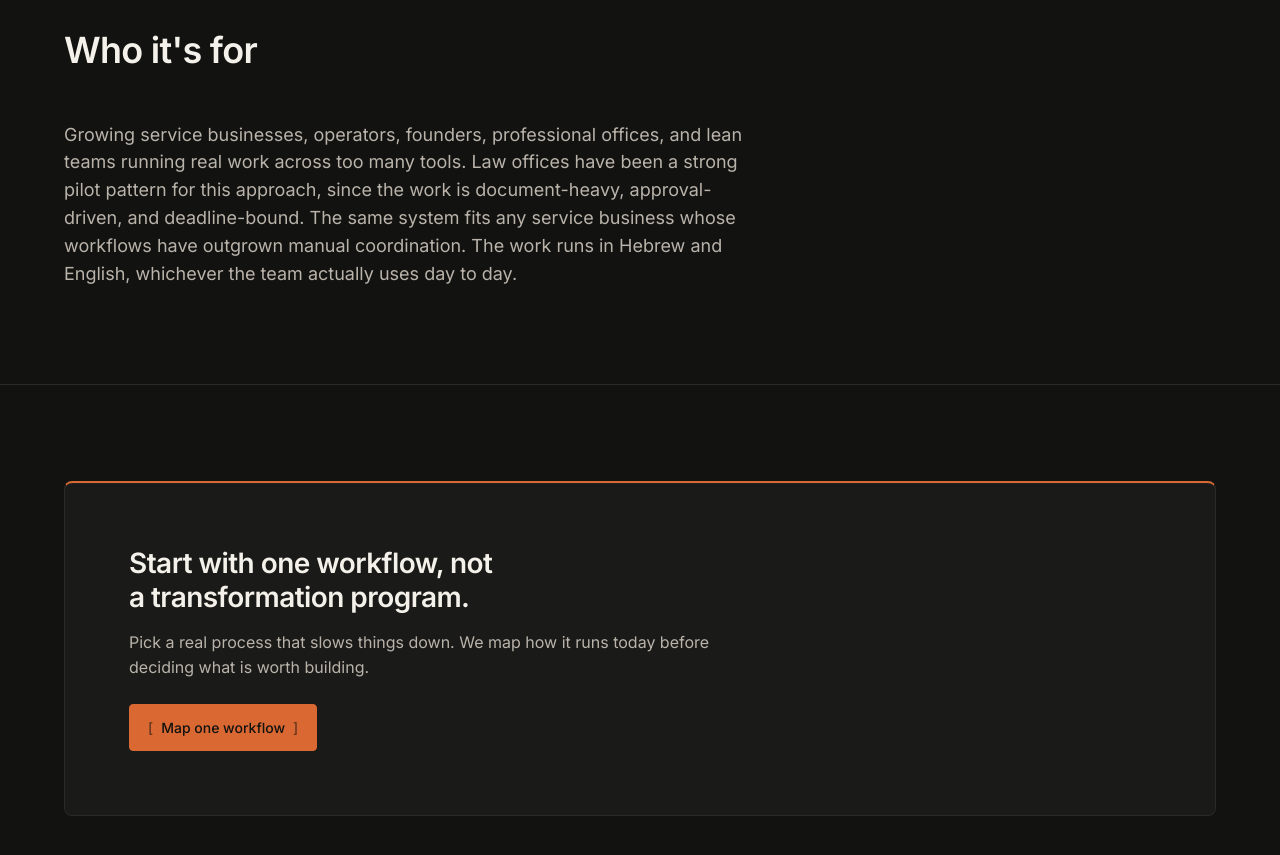
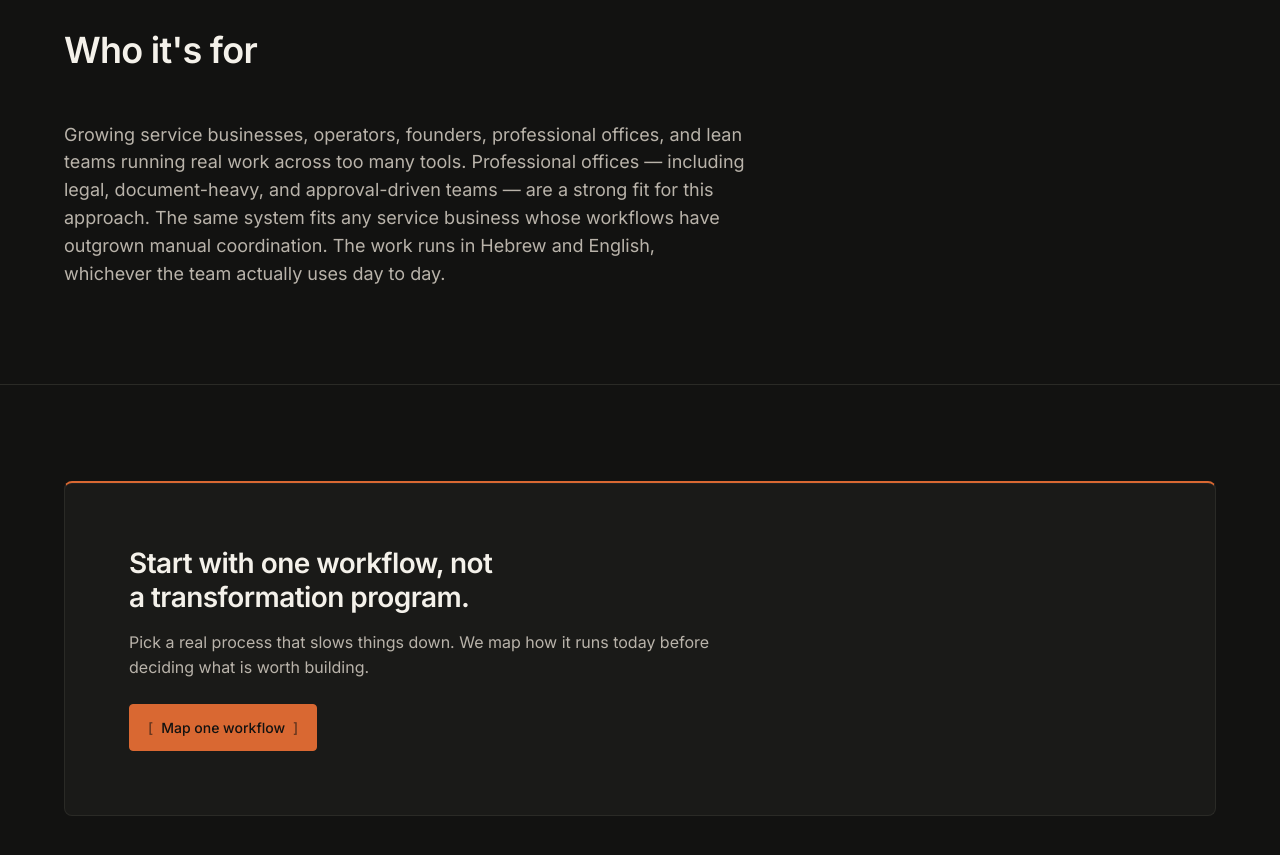
Before and after one commit to yairbederman/yair-studio-website, a Next.js app: page /about in a window 1280 px wide. Shown: the part 2340-3195 px from the top of the page. Built offline with nearby package versions, Linux system fonts and the light colour scheme.

Commit message:
refine: polish launch copy

```diff
--- a/src/app/(site)/about/page.tsx
+++ b/src/app/(site)/about/page.tsx
@@ -87,12 +87,12 @@ export default function AboutPage() {
       <OfferSection id="who" title="Who it's for">
         <p className="section-intro">
           Growing service businesses, operators, founders, professional offices,
-          and lean teams running real work across too many tools. Law offices
-          have been a strong pilot pattern for this approach, since the work is
-          document-heavy, approval-driven, and deadline-bound. The same system
-          fits any service business whose workflows have outgrown manual
-          coordination. The work runs in Hebrew and English, whichever the team
-          actually uses day to day.
+          and lean teams running real work across too many tools. Professional
+          offices — including legal, document-heavy, and approval-driven teams —
+          are a strong fit for this approach. The same system fits any service
+          business whose workflows have outgrown manual coordination. The work
+          runs in Hebrew and English, whichever the team actually uses day to
+          day.
         </p>
       </OfferSection>
 
--- a/src/app/(site)/offers/content-ad-operations/page.tsx
+++ b/src/app/(site)/offers/content-ad-operations/page.tsx
@@ -103,7 +103,7 @@ export default function ContentAdOperationsPage() {
   return (
     <main id="main">
       <OfferHero
-        eyebrow="Content & Ad Operations"
+        eyebrow="Content operations"
         title="Content & Ad Operations"
         lead="Turn ideas, assets, performance data, and approvals into repeatable campaigns. A system for content and ad operations — with approval before anything publishes."
       />
--- a/src/app/(site)/offers/dashboards-automation/page.tsx
+++ b/src/app/(site)/offers/dashboards-automation/page.tsx
@@ -103,7 +103,7 @@ export default function DashboardsAutomationPage() {
   return (
     <main id="main">
       <OfferHero
-        eyebrow="Dashboards & Automation"
+        eyebrow="Visibility layer"
         title="Dashboards & Automation"
         lead="See what needs attention and trigger the right next action. A visibility and automation layer connected to the tools you already use."
       />
--- a/src/app/(site)/offers/internal-ai-systems/page.tsx
+++ b/src/app/(site)/offers/internal-ai-systems/page.tsx
@@ -17,8 +17,8 @@ const WHO = [
     desc: "People who keep work moving and want less manual coordination.",
   },
   {
-    title: "Law offices — a strong pilot pattern",
-    desc: "Document-heavy, deadline-driven, approval-sensitive work is a natural fit. This is an example, not a limit — the same layer fits other service teams.",
+    title: "Document-heavy professional offices",
+    desc: "Teams with documents, deadlines, approvals, and client follow-up are a natural fit. Legal work is one example, not the limit.",
   },
 ];
 
@@ -103,7 +103,7 @@ export default function InternalAiSystemsPage() {
   return (
     <main id="main">
       <OfferHero
-        eyebrow="Internal AI Systems"
+        eyebrow="Assistant layer"
         title="Internal AI Systems"
         lead="A practical AI layer for the day-to-day work of a service team: meetings, email and calendar context, tasks, knowledge search, and follow-up — with approvals before anything acts."
       />
--- a/src/content/home.ts
+++ b/src/content/home.ts
@@ -74,7 +74,7 @@ const en: HomeContent = {
   hero: {
     eyebrow: "AI workflow systems",
     title: "Turn messy business workflows into clear AI-assisted systems.",
-    lead: "I help growing businesses map stuck processes, connect existing tools, and build dashboards, automations, and AI assistants that create clear next actions, with human approval where it matters. I work in Hebrew and English where the team needs it.",
+    lead: "I help growing businesses map stuck processes, connect existing tools, and build dashboards, automations, and AI assistants so teams know the next action, with human approval where it matters. I work in Hebrew and English where your team needs it.",
     primaryCta: { label: "Map one workflow", href: "/contact" },
     secondaryCta: { label: "See how it works", href: "#how-i-work" },
     schematic: {
@@ -134,7 +134,7 @@ const en: HomeContent = {
   evidence: {
     title: "What “mapped” looks like",
     intro:
-      "An illustration of the approach, not a client case study. The improvement here is structural: scattered, manual work becomes a mapped flow with a human approval step, shown without any fabricated numbers.",
+      "An illustration of the approach, not a client case study. The improvement here is structural: scattered, manual work becomes a mapped flow with a human approval step, shown as a structure, not a performance claim.",
     before: {
       caption: "Before",
       items: [
@@ -175,7 +175,7 @@ const he: HomeContent = {
   hero: {
     eyebrow: "מערכות AI לתהליכי עבודה",
     title: "הופכים תהליכי עבודה מבולגנים למערכות AI ברורות.",
-    lead: "אני עוזר לעסקים צומחים למפות תהליכים תקועים, לחבר את הכלים שכבר קיימים, ולבנות דשבורדים, אוטומציות ועוזרי AI שמייצרים צעד הבא ברור. עם אישור אנושי איפה שזה חשוב. אני עובד בעברית ובאנגלית, לפי הצורך.",
+    lead: "אני עוזר לעסקים צומחים למפות תהליכים תקועים, לחבר את הכלים שכבר קיימים, ולבנות דשבורדים, אוטומציות ועוזרי AI שמייצרים את הצעד הבא הברור. עם אישור אנושי במקומות שבהם זה חשוב. אני עובד בעברית ובאנגלית, לפי הצורך.",
     primaryCta: { label: "למפות תהליך אחד", href: CONTACT_MAILTO },
     secondaryCta: { label: "איך זה עובד", href: "#how-i-work" },
     schematic: {
```
